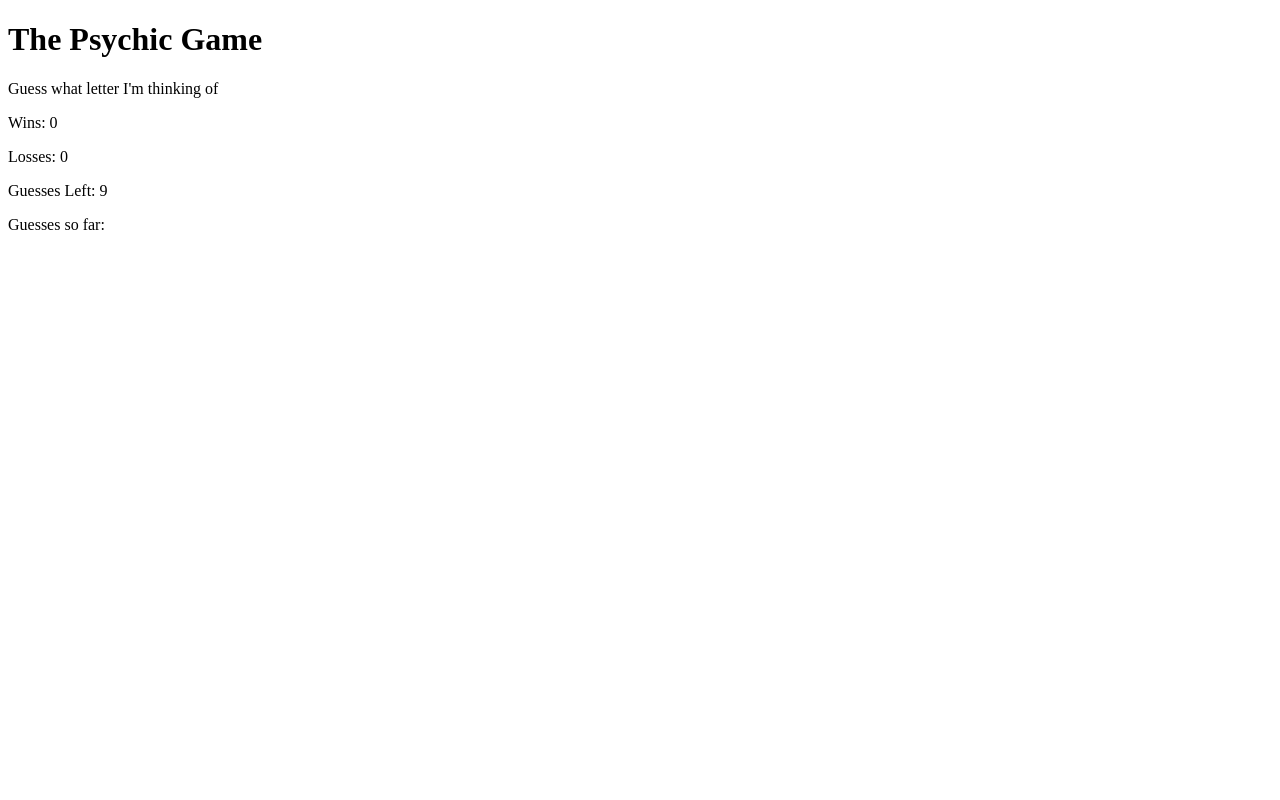
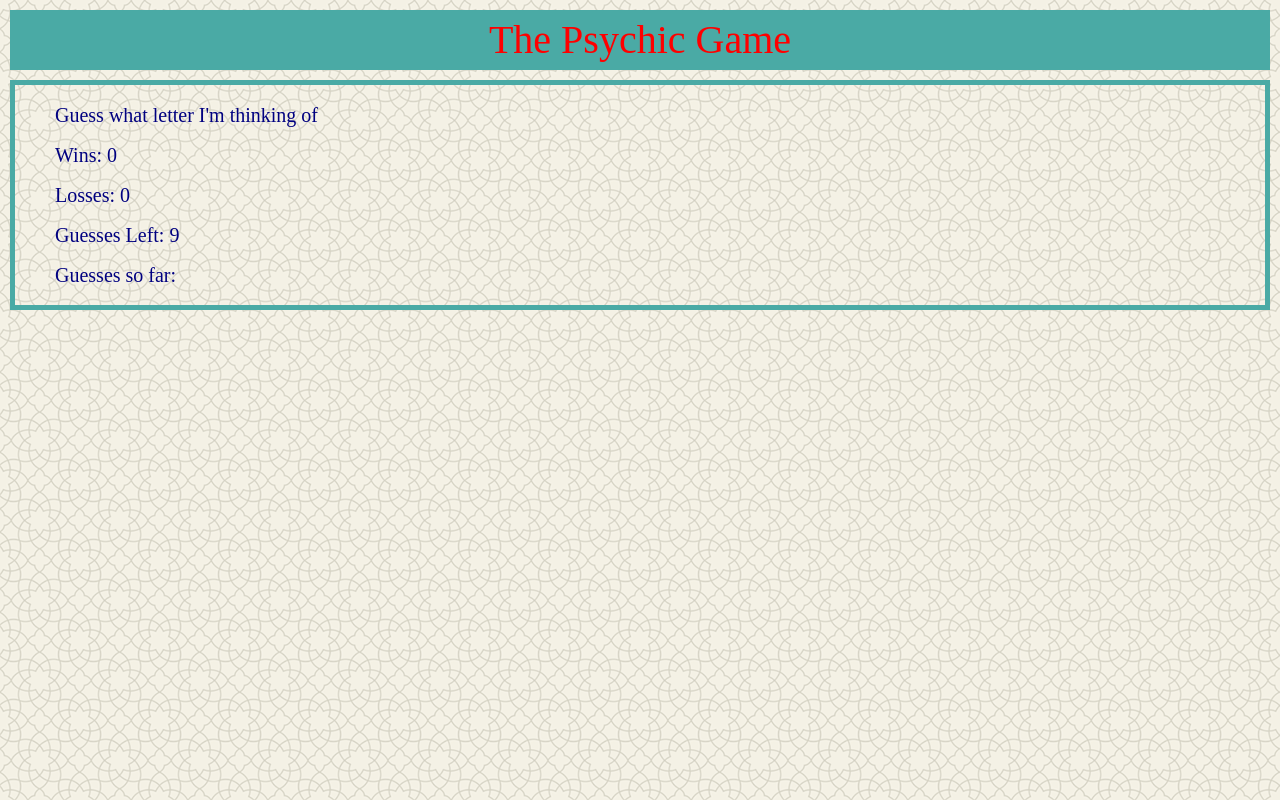
Before and after one commit to Btagra/Psychic-Game, a plain HTML site: page index.html in a window 1280 px wide. Drawn offline with Linux system fonts and the light colour scheme.

Commit message:
added new html file

```diff
--- /dev/null
+++ b/assets/css/reset.css
@@ -0,0 +1,147 @@
+/* http://meyerweb.com/eric/tools/css/reset/
+   v2.0 | 20110126
+   License: none (public domain)
+*/
+
+html,
+body,
+div,
+span,
+applet,
+object,
+iframe,
+h1,
+h2,
+h3,
+h4,
+h5,
+h6,
+p,
+blockquote,
+pre,
+a,
+abbr,
+acronym,
+address,
+big,
+cite,
+code,
+del,
+dfn,
+em,
+img,
+ins,
+kbd,
+q,
+s,
+samp,
+small,
+strike,
+strong,
+sub,
+sup,
+tt,
+var,
+b,
+u,
+i,
+center,
+dl,
+dt,
+dd,
+ol,
+ul,
+li,
+fieldset,
+form,
+label,
+legend,
+table,
+caption,
+tbody,
+tfoot,
+thead,
+tr,
+th,
+td,
+article,
+aside,
+canvas,
+details,
+embed,
+figure,
+figcaption,
+footer,
+header,
+hgroup,
+menu,
+nav,
+output,
+ruby,
+section,
+summary,
+time,
+mark,
+audio,
+video {
+
+  /* Box-model */
+  padding: 0;
+
+  /* Positioning */
+  margin: 0;
+  font: inherit;
+
+  /* Typography */
+  font-size: 100%;
+  vertical-align: baseline;
+
+  /* Visual */
+  border: 0;
+}
+
+/* HTML5 display-role reset for older browsers */
+article,
+aside,
+details,
+figcaption,
+figure,
+footer,
+header,
+hgroup,
+menu,
+nav,
+section {
+  display: block;
+}
+
+body {
+  line-height: 1;
+}
+
+ol,
+ul {
+  list-style: none;
+}
+
+blockquote,
+q {
+  quotes: none;
+}
+
+blockquote:before,
+blockquote:after,
+q:before,
+q:after {
+
+  /* Misc */
+  content: "";
+  content: none;
+}
+
+table {
+  border-spacing: 0;
+
+  /* Visual */
+  border-collapse: collapse;
+}
--- /dev/null
+++ b/assets/css/style.css
@@ -0,0 +1,23 @@
+body {
+    background: url("../images/oriental.png");
+}
+.game {
+    border: 5px solid #4aaaa5;
+    padding: 10px 30px;
+    margin: 10px;
+}
+
+h1 {
+    font-size: 40px;
+    background-color: #4aaaa5;
+    color: red;
+    padding: 10px;
+    margin: 10px;
+    text-align: center;
+}
+
+p {
+    font-size: 20px;
+    padding: 10px;
+    color: navy;
+}
--- a/index.html
+++ b/index.html
@@ -6,17 +6,20 @@
     <meta http-equiv="X-UA-Compatible" content="IE=edge">
     <title>Psychic Game</title>
     <meta name="viewport" content="width=device-width, initial-scale=1">
-    <!-- <link rel="stylesheet" type="text/css" media="screen" href="main.css" /> -->
+    <link rel="stylesheet" type="text/css" media="screen" href="./assets/css/reset.css">
+    <link rel="stylesheet" type="text/css" media="screen" href="./assets/css/style.css">
 </head>
 
 <body>
     <div>
         <h1>The Psychic Game</h1>
-        <p>Guess what letter I'm thinking of</p>
-        <p id="win"></p>
-        <p id="loss"></p>
-        <p id="left"></p>
-        <p id="guesses"></p>
+        <div class="game">
+            <p>Guess what letter I'm thinking of</p>
+            <p id="win"></p>
+            <p id="loss"></p>
+            <p id="left"></p>
+            <p id="guesses"></p>
+        </div>
     </div>
 
     <script src="./assets/javascript/game.js"></script>
```
Also changed, not shown: assets/images/oriental.png (added).
